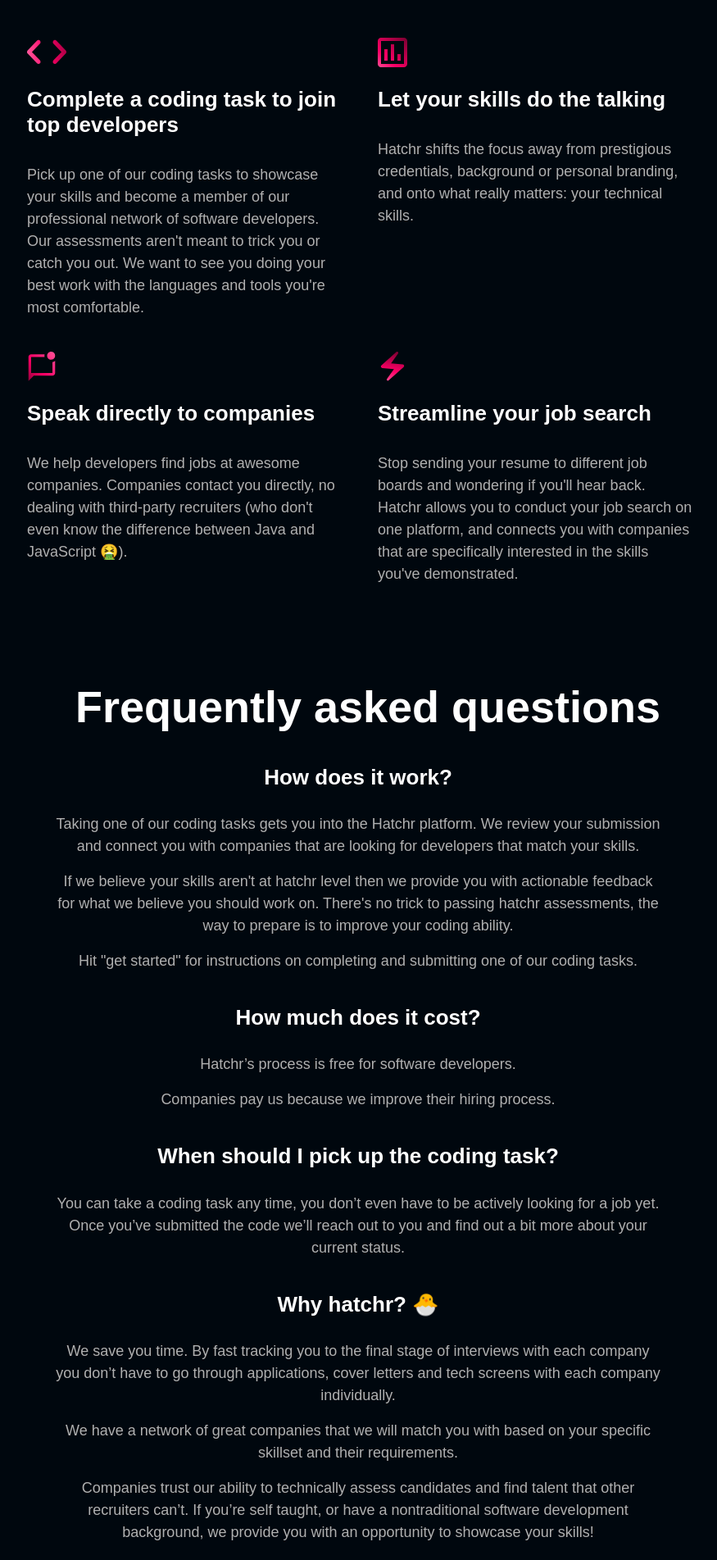
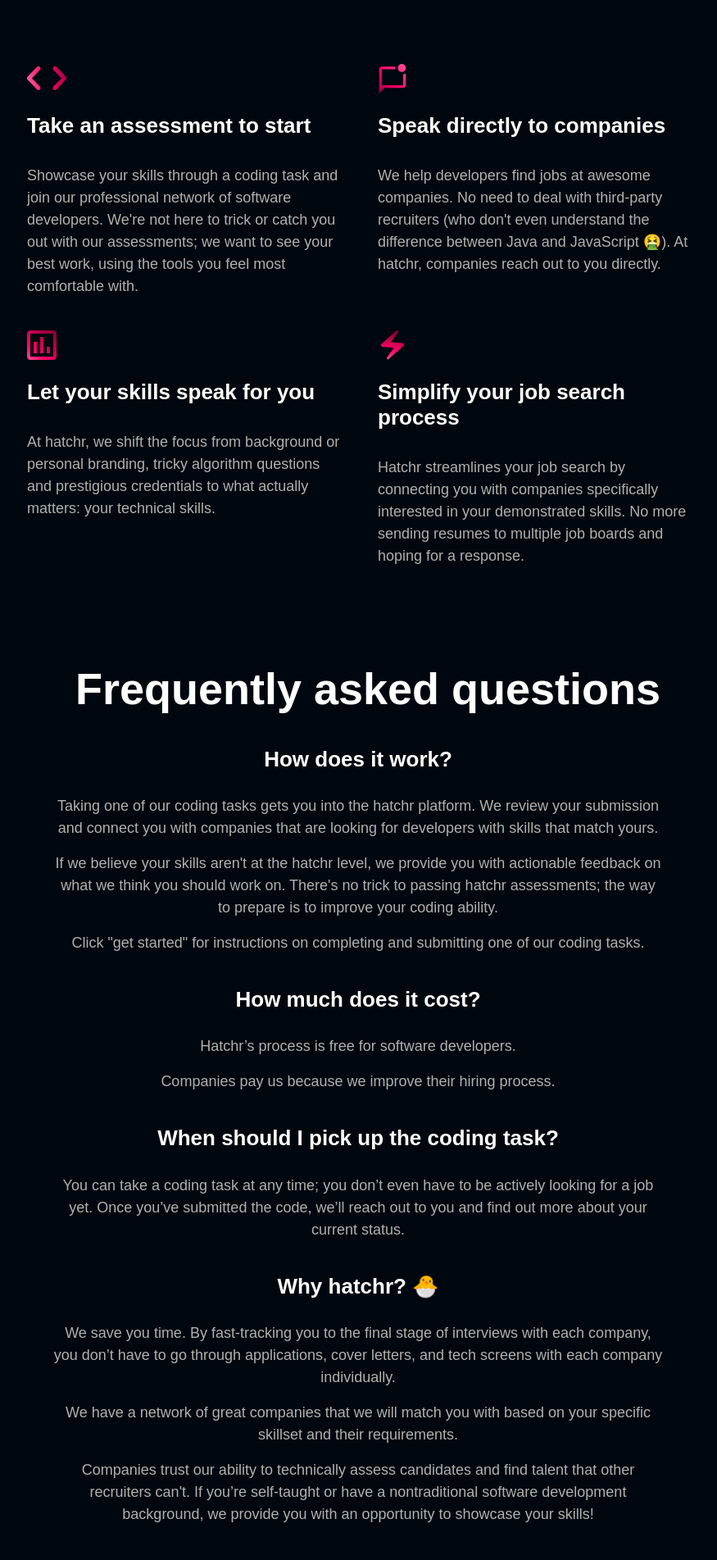
Before and after one commit to viranyidylan/hatchr-react-app, a React (Create React App) app: page / in a window 1280 px wide. Shown: the part 597-2500 px from the top of the page at 82% size, without its empty margins (191-1066 px from the left). Built offline with nearby package versions, Linux system fonts and the light colour scheme; a web font is replaced by a local one.

Commit message:
Wording changes

```diff
--- a/src/pages/Home/Home.tsx
+++ b/src/pages/Home/Home.tsx
@@ -20,8 +20,10 @@
                         </Row>
                         <Row className="home-page-subtitle">
                             <h3>
-                            Software engineering job search is broken. Hatchr is working on fixing the process.
-                Forget whiteboards, algorithms, and constant cv tweaking - let your technical skills speak for themselves.
+                              Traditional tech recruitment methods are outdated. At hatchr we're doing things differently.
+                            </h3>
+                            <h3>
+                              Forget whiteboards, obscure algorithms, and constant CV tweaking - let your technical skills speak for themselves.
                             </h3>
                         </Row>
                         <Row className="button-box">
@@ -48,46 +50,46 @@
                             <Col >
                                 <Stack className="home-page-col" gap={4}>
                                     <Image1 width="48px" height={height}/>
-                                    <h2 className="left">Complete a coding task to join top developers</h2>
+                                    <h2 className="left">Take an assessment to start</h2>
                                     <p>
-                                        Pick up one of our coding tasks to showcase your skills
-                                        and become a member of our professional network of software developers.
-                                        Our assessments aren't meant to trick you or catch you out.
-                                        We want to see you doing your best work with the languages and tools you're most comfortable.
+                                    Showcase your skills through a coding task and join our professional network of software developers.
+                                    We're not here to trick or catch you out with our assessments;
+                                    we want to see your best work, using the tools you feel most comfortable with.
                                     </p>
                                 </Stack>
                             </Col>
-                            <Col >
-                                <Stack className="home-page-col" gap={4}>
-                                    <Image2 width={width} height={height}/>
-                                    <h2>Let your skills do the talking</h2>
-                                    <p>
-                                        Hatchr shifts the focus away from prestigious credentials, background or personal branding,
-                                        and onto what really matters: your technical skills.
-                                    </p>
-                                </Stack>
-                            </Col>
-                        </Row>
-                        <Row>
                             <Col >
                                 <Stack className="home-page-col" gap={4}>
                                     <Image3 width={width} height={height}/>
                                     <h2>Speak directly to companies</h2>
                                     <p>
                                         We help developers find jobs at awesome companies.
-                                        Companies contact you directly, no dealing with third-party recruiters
-                                        (who don't even know the difference between Java and JavaScript 🤮).
+                                        No need to deal with third-party recruiters (who don't even understand the difference between Java and JavaScript 🤮).
+                                        At hatchr, companies reach out to you directly.
                                     </p>
                                 </Stack>
                             </Col>
+
+                        </Row>
+                        <Row>
+                        <Col >
+                                <Stack className="home-page-col" gap={4}>
+                                    <Image2 width={width} height={height}/>
+                                    <h2>Let your skills speak for you</h2>
+                                    <p>
+                                    At hatchr, we shift the focus from background or personal branding, tricky algorithm questions and prestigious credentials to what actually matters:
+                                    your technical skills.
+                                    </p>
+                                </Stack>
+                            </Col>
+
                             <Col >
                                 <Stack className="home-page-col" gap={4}>
                                     <Image4 width={width} height={height}/>
-                                    <h2>Streamline your job search</h2>
+                                    <h2>Simplify your job search process</h2>
                                     <p>
-                                        Stop sending your resume to different job boards and wondering if you'll hear back.
-                                        Hatchr allows you to conduct your job search on one platform,
-                                        and connects you with companies that are specifically interested in the skills you've demonstrated.
+                                    Hatchr streamlines your job search by connecting you with companies specifically interested in your demonstrated skills.
+                                    No more sending resumes to multiple job boards and hoping for a response.
                                     </p>
                                 </Stack>
                             </Col>
@@ -108,15 +110,15 @@
                             </Row>
                             <Row>
                                 <p>
-                                    Taking one of our coding tasks gets you into the Hatchr platform.
-                                    We review your submission and connect you with companies that are looking for developers that match your skills.
+                                    Taking one of our coding tasks gets you into the hatchr platform.
+                                    We review your submission and connect you with companies that are looking for developers with skills that match yours.
                                 </p>
                                 <p>
-                                    If we believe your skills aren't at hatchr level then we provide you with actionable feedback for what we believe you should work on.
-                                    There's no trick to passing hatchr assessments, the way to prepare is to improve your coding ability.
+                                If we believe your skills aren't at the hatchr level, we provide you with actionable feedback on what we think you should work on.
+                                There's no trick to passing hatchr assessments; the way to prepare is to improve your coding ability.
                                 </p>
                                 <p>
-                                    Hit "get started" for instructions on completing and submitting one of our coding tasks.
+                                Click "get started" for instructions on completing and submitting one of our coding tasks.
                                 </p>
                             </Row>
                         </Row>
@@ -137,8 +139,8 @@
                             </Row>
                             <Row>
                                 <p>
-                                    You can take a coding task any time, you don’t even have to be actively looking for a job yet.
-                                    Once you’ve submitted the code we’ll reach out to you and find out a bit more about your current status.
+                                You can take a coding task at any time; you don’t even have to be actively looking for a job yet.
+                                Once you’ve submitted the code, we’ll reach out to you and find out more about your current status.
                                 </p>
                             </Row>
                         </Row>
@@ -149,15 +151,15 @@
                             </Row>
                             <Row>
                                 <p>
-                                    We save you time.
-                                    By fast tracking you to the final stage of interviews with each company you don’t have to go through applications, cover letters and tech screens with each company individually.
+                                We save you time.
+                                By fast-tracking you to the final stage of interviews with each company, you don’t have to go through applications, cover letters, and tech screens with each company individually.
                                 </p>
                                 <p>
-                                    We have a network of great companies that we will match you with based on your specific skillset and their requirements.
+                                We have a network of great companies that we will match you with based on your specific skillset and their requirements.
                                 </p>
                                 <p>
-                                    Companies trust our ability to technically assess candidates and find talent that other recruiters can’t.
-                                    If you’re self taught, or have a nontraditional software development background, we provide you with an opportunity to showcase your skills!
+                                Companies trust our ability to technically assess candidates and find talent that other recruiters can't.
+                                If you’re self-taught or have a nontraditional software development background, we provide you with an opportunity to showcase your skills!
                                 </p>
                             </Row>
                         </Row>
```
Also changed, not shown: src/pages/Companies/Companies.tsx (+8 -10 lines).
